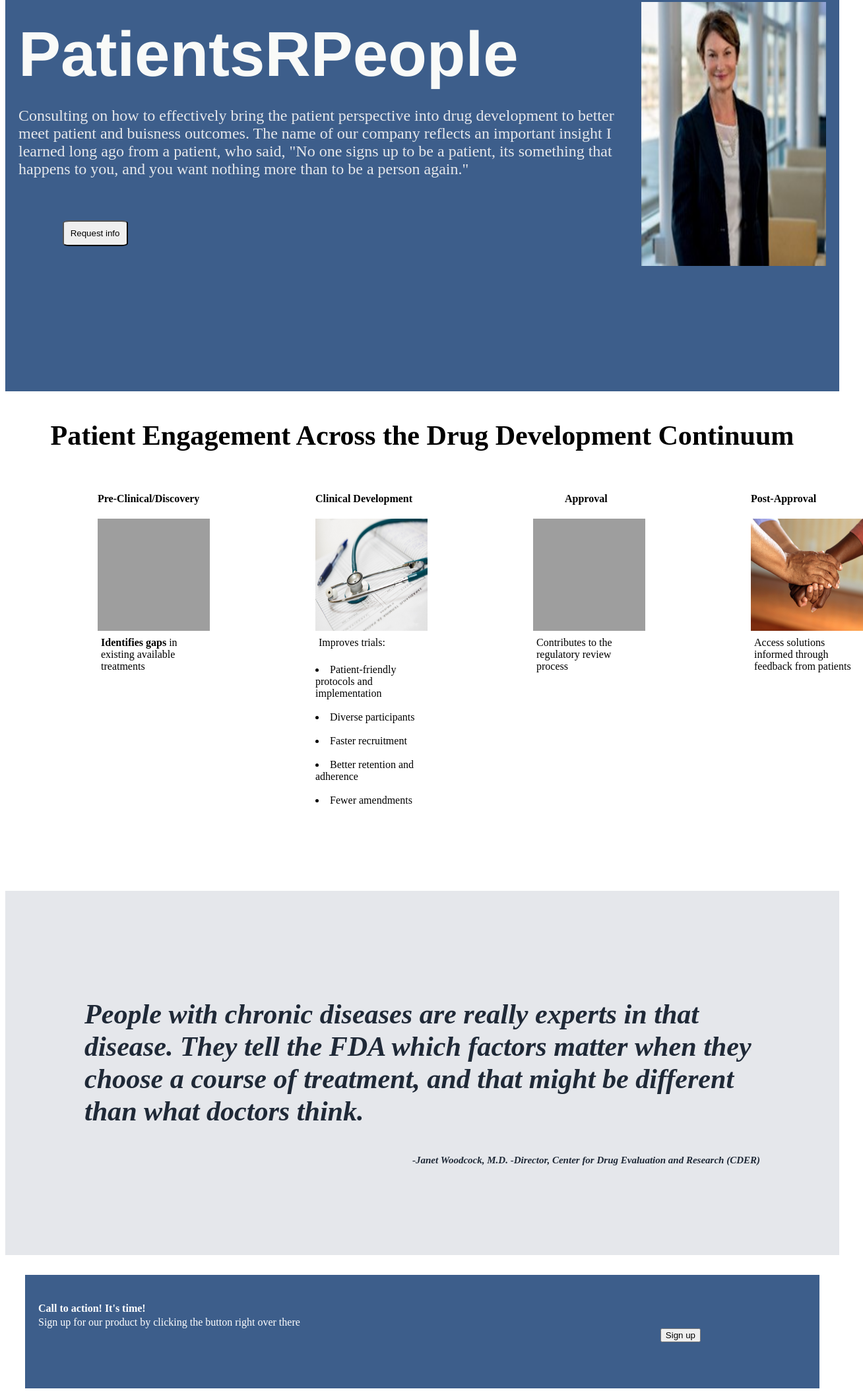
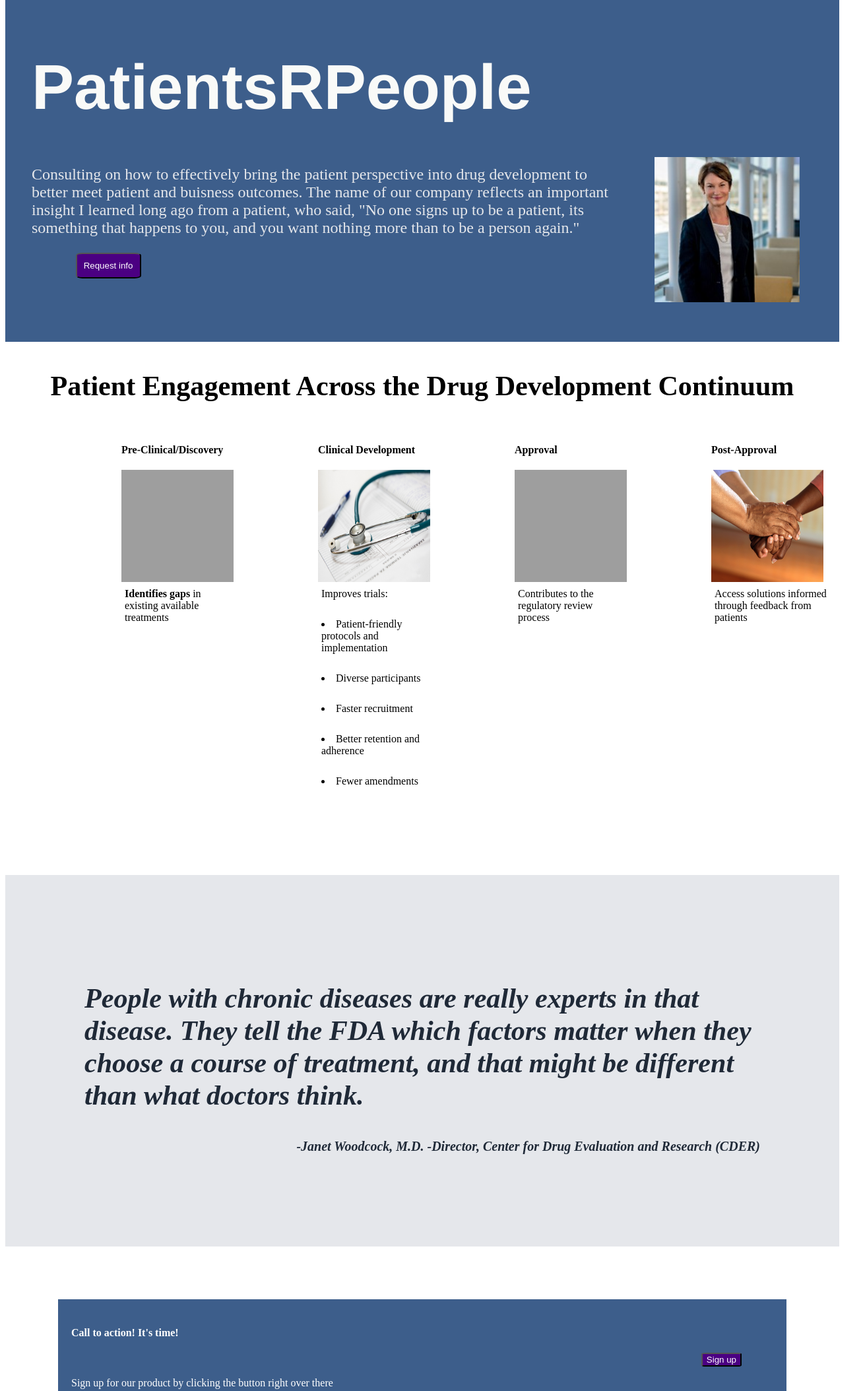
Before and after one commit to alecnissen/Landing-Page, a plain HTML site: page index.html in a window 1280 px wide. Shown: the part 158-2266 px from the top of the page at 66% size, 1308 px wide, since content can reach past the window. Drawn offline with Linux system fonts and the light colour scheme; grey boxes are pictures that could not be loaded.

Commit message:
styled sign up button and request info button

```diff
--- a/index.html
+++ b/index.html
@@ -25,7 +25,7 @@
     </div>
     <button class="request-info-btn">Request info</button>
 
-    <div class="picture"> <img height="400" width="280" src="images/jan-nissen.jpg" alt="picture of Janice Nissen">
+    <div class="picture"> <img height="350" width="220" src="images/jan-nissen.jpg" alt="picture of Janice Nissen">
     </div>
 </header>
     <div class="information-container">
@@ -88,9 +88,11 @@
 </div>
 <div class="call-to-action">
 <h4 class="call-to-action-header">Call to action! It's time!</h4>
-<div class="sign-up-btn">
-<button>Sign up</button>
+<!-- <div class="sign-up-btn">  -->
+    <div class="sign-up-container">
+<button class="sign-up-btn">Sign up</button>
 </div>
+<!-- </div> -->
 <div class="call-to-action-p">
 <p>Sign up for our product by clicking the button right over there</p>
 </div>
--- a/styles.css
+++ b/styles.css
@@ -2,7 +2,7 @@
     background-color: #3d5e8b;
     /* display: flex;
     flex-direction: column;  */
-    padding: 20px;
+    padding: 40px;
 }
 
 /* h1 {
@@ -24,32 +24,22 @@
     font-size:24px;
     color: #E5E7EB;
     text-align: left;
-    position: relative;
-    bottom: 40px;
     width: 75%;
 }
 
 
 
 .h2-header {
+    display: flex;
+    flex-direction: row;
+    justify-content: flex-start;
+    align-items: flex-end;
     font-size: 24px;
     text-align: left;
-    position: relative;
-    bottom: 60px;
-    width: auto;
-    height: auto;
     color: #F9FAF8;
 }
 
 
-/* h2 {
-    display: flex;
-    justify-content: flex-start;
-    font-size: 24px;
-    color: #E5E7EB;
-    text-align: left;
-    margin: 0;
-}  */
 
 
 .information-container {
@@ -60,36 +50,23 @@
 
 
 
- /* a {
-   display: flex;
-   flex-direction: row;
-   justify-content: flex-end;
-   white-space: wrap;
-}  */
+
 
 .links {
     display: flex;
     flex-direction: row;
     justify-content: flex-end;
     gap: 20px;
-    margin-right: 5em;
     font-size: 18px;
-    /* width: auto;
-    height: auto; */
-    /* position:  */
 }
 
 .picture {
     display: flex;
-    flex-direction: row;
+    flex-direction: column;
     justify-content: flex-end;
-    align-items: center;
-    position: relative;
-    /* left: 60em;  */
-    bottom: 270px;
-    max-width: 100%;
-    height: 200px;
-    /* height: 200px;  */
+    align-items: flex-end;
+    height: 1em;
+    margin: 20px;
 }
 
 /* img {
@@ -111,16 +88,13 @@
 }  */
 
 .request-info-btn {
+    color: white;
+    background-color: indigo ;
     padding: 10px;
     margin-left: 5em;
     border-radius: 10%;
 }
 
-/* .subtext {
-    display: flex;
-    list-style: none;
-    justify-content: space-around;
-}  */
 
 .quote {
     background-color: #E5E7EB;
@@ -131,7 +105,7 @@
 }
 
 .quote-author {
-    font-size: 15px;
+    font-size: 20px;
     font-weight: bolder;
     text-align: right;
 }
@@ -139,27 +113,44 @@
 .call-to-action {
     background-color: #3d5e8b;
     padding: 20px;
-    margin: 30px;
+    margin: 80px;
+}
 
+.sign-up-container {
+    display: flex;
+    flex-direction: row;
+    justify-content: flex-end;
+    align-items: center;
+    margin-right: 3em;
 }
 
 .sign-up-btn {
-    text-align: right;
-    position: relative;
-    right: 10em;
+    color: white;
+    background-color: indigo;
+    /* display: flex;  */
+    flex-direction: row;
+    justify-content: flex-end;
+    align-items: center;
     border-radius: 10%;
 }
 
+
 .call-to-action-header {
-    color: white
+    display: flex;
+    color: white;
+    justify-content: flex-start;
+    align-items: center;
 }
 
 .call-to-action-p {
+    display: flex;
+    flex-direction: row;
+    justify-content: flex-start;
+    align-items: center;
     text-align: left;
     color: white;
-    position:relative;
-    bottom: 55px;
 }
+
 
 .footer {
     display: flex;
@@ -170,15 +161,12 @@
     height: 50px;
 }
 
-/* .picture-title {
-    text-align:;
-} */
 
 .flex-container {
     display: flex;
     justify-content: center;
     /* align-items: center; */
-    gap: 10em;
+    gap: 8em;
     margin-bottom: 8em;
     margin-left: 11em;
 }
@@ -188,44 +176,13 @@
 }
 
 .approval-header {
-    position:relative;
-    left: 3em;
+  display: flex;
+  flex-direction:row;
+  justify-content: flex-start;
+  align-items: flex-start;
+}
 
 
 li {
     margin: 5px;
 }
-
-
-/* .flex-container, .text-container {
-    display: flex;
-    flex-direction: row;
-    align-items: flex-end;
-    justify-content: flex-end;
-    margin-bottom: 70px;
-}
-
-.text-container.text {
-    display: block;
-} */
-
-
-/* .text-container {
-    display: inline-block;
-    flex-direction: row;
-    justify-content: center;
-    align-items: stretch;
-    margin-top: 50px;
-    margin-right: 0em;
-    list-style: none;
-    text-align: center;
-}  */
-
- /* .flex-container, .img-container {
-    display: flex;
-    justify-content: center;
-    align-items: center;
-
-
-
-} */
```
